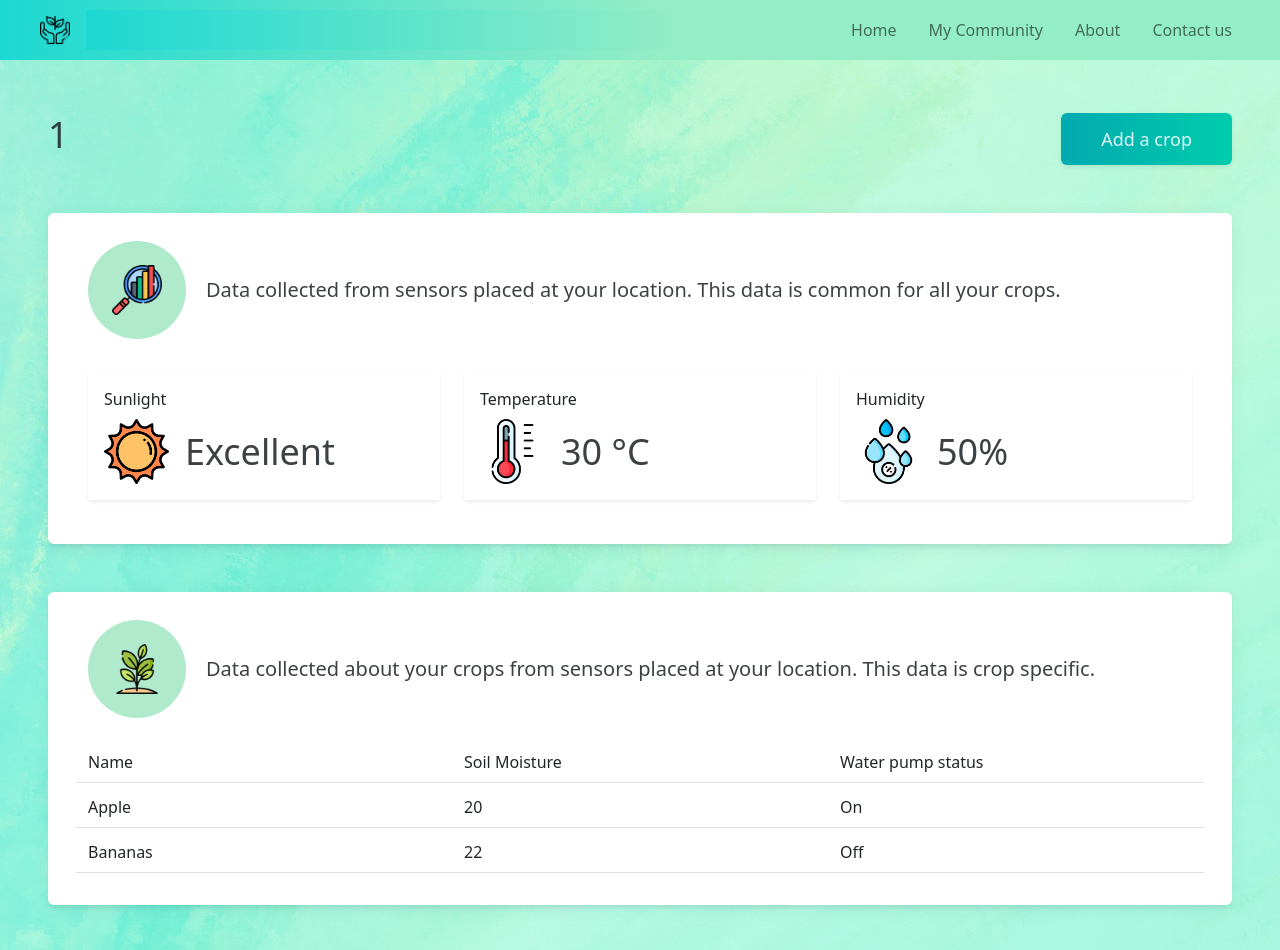
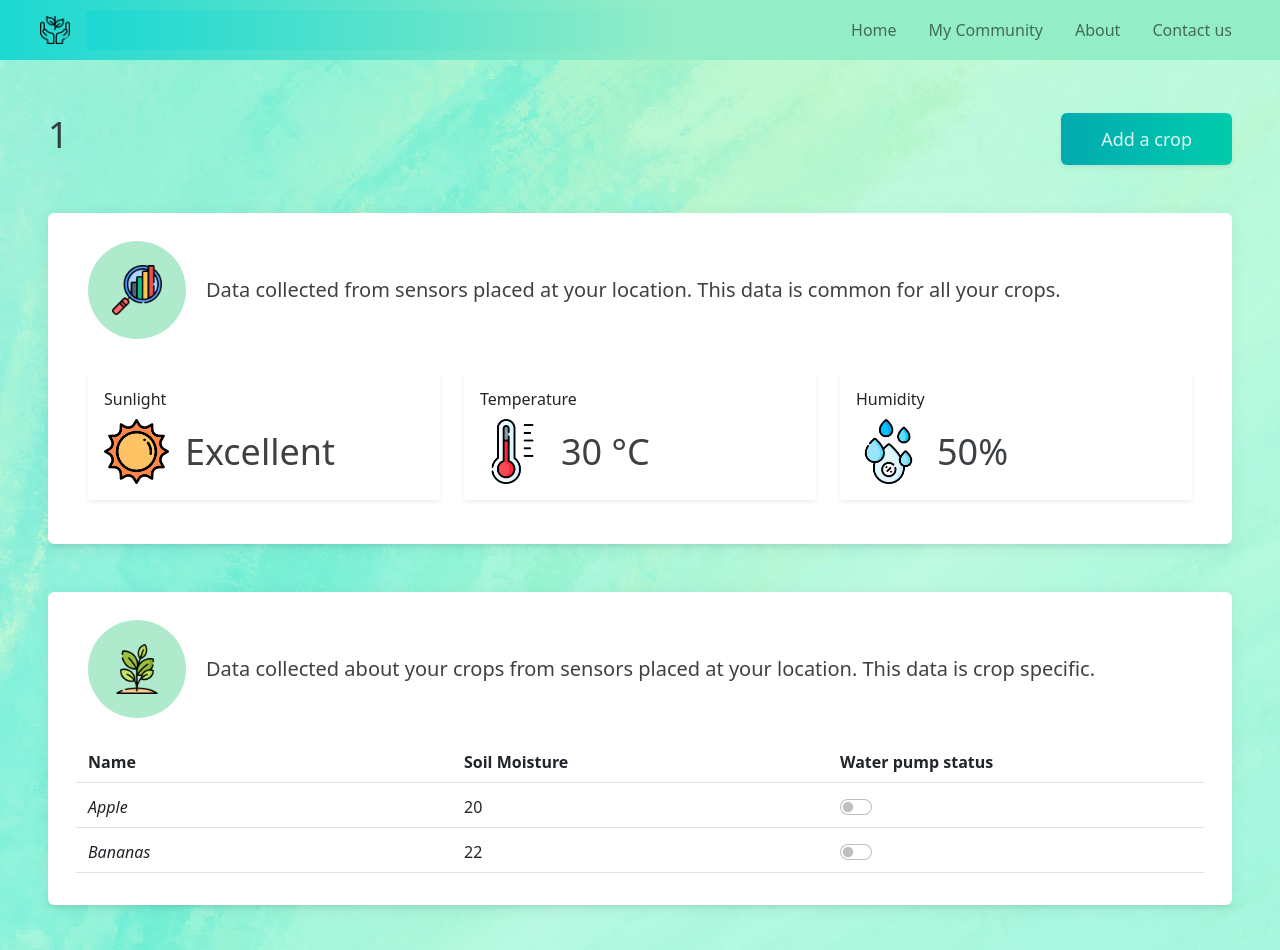
Before and after one commit to snigdha920/community-garden, a Next.js app in the folder app/: page /my-community/1/dashboard in a window 1280 px wide. Shown: the top 950 px of the page. Built offline with nearby package versions, Linux system fonts and the light colour scheme.

Commit message:
Toggle button

```diff
--- a/app/components/layout/DashboardLayout.tsx
+++ b/app/components/layout/DashboardLayout.tsx
@@ -5,6 +5,7 @@ import { CardElement } from '../elements/CardElement';
 import { TextIcon } from '../TextIcon';
 import { BoxLayout } from './BoxLayout';
 import { GridLayout } from './GridLayout';
+import { MDBSwitch } from 'mdb-react-ui-kit';
 
 interface DashBoardLayoutProps {
   place: string;
@@ -24,18 +25,18 @@ export const DashboardLayout: React.FC<DashBoardLayoutProps> = ({ place }) => {
   ];
 
   const cropDataTableHeaders = ['Name', 'Soil Moisture', 'Water pump status'];
-  const cropData: Array<{ name: string; soilMoisture: string; waterPumpStatus: string }> = [
+  const cropData: Array<{ name: string; soilMoisture: string; waterPumpStatus: React.ReactElement }> = [
     {
       name: 'Apple',
       soilMoisture: '20',
       // waterPumpStatus: <ButtonElement>TODO</ButtonElement>,
-      waterPumpStatus: 'On',
+      waterPumpStatus: <MDBSwitch id='flexSwitchCheckDefault'></MDBSwitch>,
     },
     {
       name: 'Bananas',
       soilMoisture: '22',
       // waterPumpStatus: <ButtonElement>TODO</ButtonElement>,
-      waterPumpStatus: 'Off',
+      waterPumpStatus: <MDBSwitch id='flexSwitchCheckDefault'></MDBSwitch>,
     },
   ];
 
@@ -80,7 +81,7 @@ export const DashboardLayout: React.FC<DashBoardLayoutProps> = ({ place }) => {
           <GridLayout className="mt-4">
             <>
               {cropDataTableHeaders.map((header, index) => {
-                return <div key={index}>{header}</div>;
+                return <div key={index}><b>{header}</b></div>;
               })}
             </>
             <div className="h-1 w-100 border-top my-2"></div>
@@ -89,7 +90,7 @@ export const DashboardLayout: React.FC<DashBoardLayoutProps> = ({ place }) => {
           {cropData.map((data, index) => {
             return (
               <GridLayout className="my-1" key={index}>
-                <Col>{data.name as string}</Col>
+                <Col><i>{data.name as string}</i></Col>
                 <Col>{data.soilMoisture as string}</Col>
                 <Col>{data.waterPumpStatus}</Col>
                 <div className="h-1 w-100 border-top my-2"></div>
--- a/app/package.json
+++ b/app/package.json
@@ -12,6 +12,7 @@
     "@headlessui/react": "^1.4.1",
     "@heroicons/react": "^1.0.5",
     "bootstrap": "^5.1.3",
+    "mdb-react-ui-kit": "^1.5.0",
     "next": "11.1.2",
     "react": "17.0.2",
     "react-bootstrap": "^2.0.0",
```
Also changed, not shown: app/pages/_app.tsx (+6 -2 lines), 1 other file (tests, documents, lock files or other folders).
